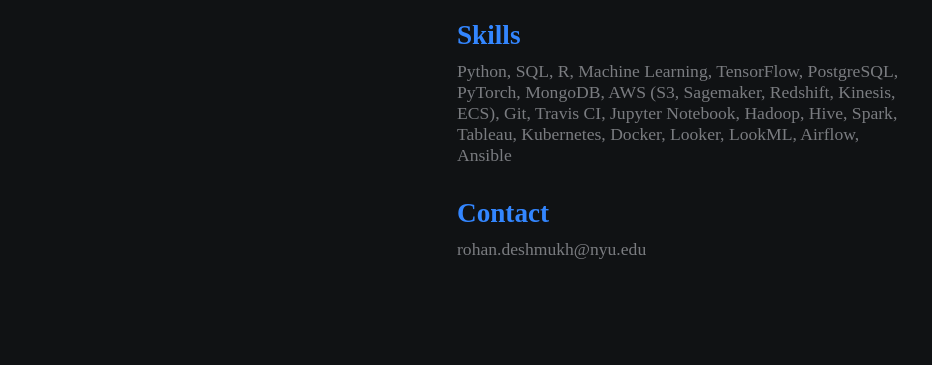
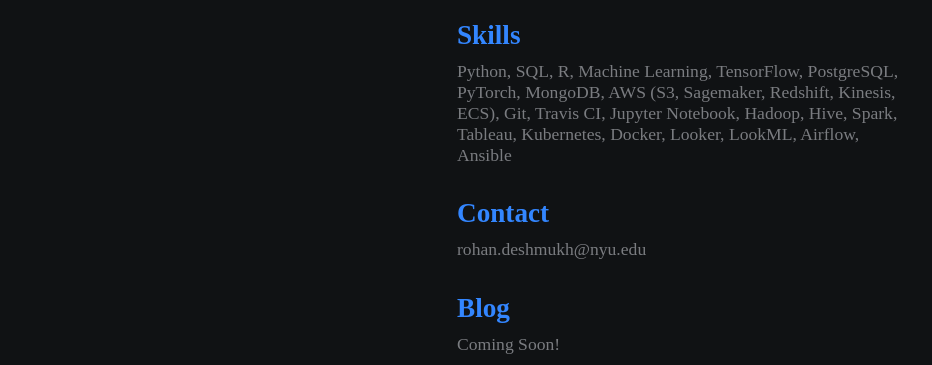
Before and after one commit to machinethatpredicts/machinethatpredicts.github.io, a plain HTML site: page index.html in a window 1280 px wide. Shown: the part 572-937 px from the top of the page, without its empty margins (183-1115 px from the left). Before the commit the page ends 842 px from the top, so only its background shows below. Drawn offline with Linux system fonts and the light colour scheme.

Commit message:
Update index.html

```diff
--- a/index.html
+++ b/index.html
@@ -36,6 +36,7 @@
                 Machine Learning, TensorFlow, PostgreSQL, PyTorch, MongoDB, AWS (S3, Sagemaker, Redshift, Kinesis, ECS), Git, Travis CI, Jupyter Notebook,
                 Hadoop, Hive, Spark, Tableau, Kubernetes, Docker, Looker, LookML, Airflow, Ansible
             </p>
+
 <!--            <h2>Projects</h2>-->
 <!--            <a href="#">Project 1</a>-->
 <!--            <a href="#">Project 2</a>-->
@@ -44,6 +45,9 @@
 <!--            <a href="#">Project 5</a>-->
             <h2>Contact</h2>
             <p>rohan.deshmukh@nyu.edu</p>
+
+            <h2>Blog</h2>
+            <p>Coming Soon!</p>
         </div>
     </div>
 </body>
```
